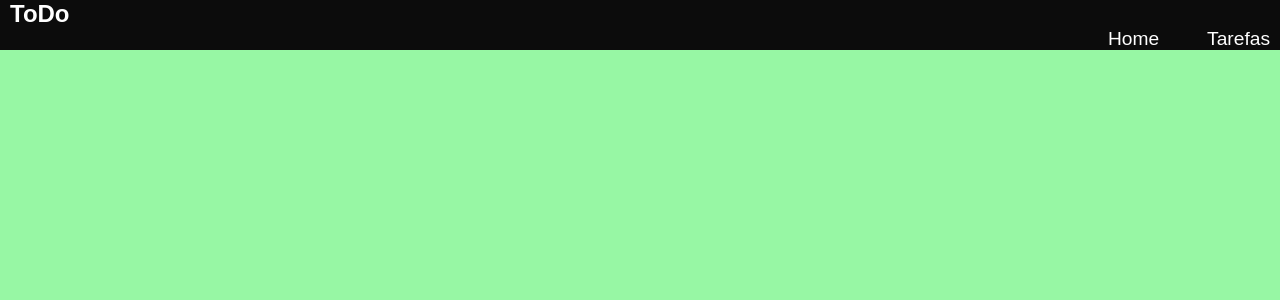
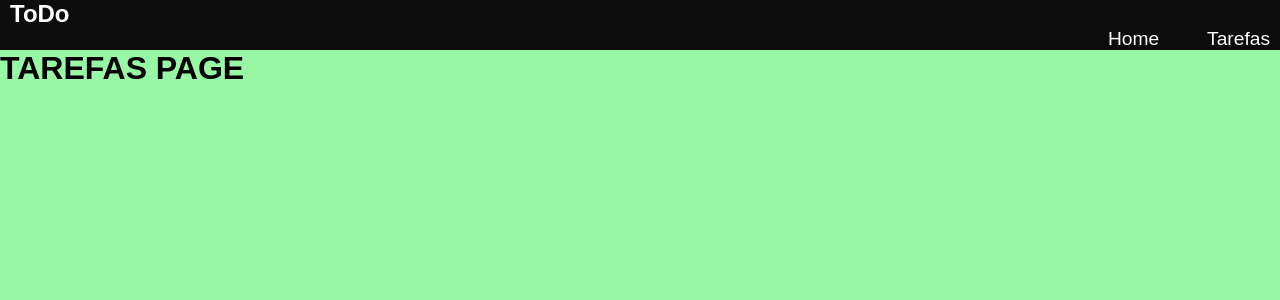
Before and after one commit to ualkerconde/todolist-aula, a React (Vite) app: page /tarefas in a window 1280 px wide. Shown: the top 300 px of the page. Built offline with nearby package versions, Linux system fonts and the light colour scheme.

Commit message:
feat: roteamento de páginas

```diff
--- a/src/App.jsx
+++ b/src/App.jsx
@@ -1,4 +1,10 @@
+import { Route, Routes } from "react-router-dom";
 import NavBar from "./components/navbar/Navbar";
+import Home from "./pages/Home/Home";
+import Tarefas from "./pages/Tarefas/Tarefas";
+import Login from "./pages/Login/Login";
+import Cadastro from "./pages/Cadastro/Cadastro";
+
 
 export default function App() {
     return (
@@ -6,8 +12,18 @@ export default function App() {
             <header>
                 <NavBar />
             </header>
-            <main></main>
-            <footer></footer>
+            <main>
+                <Routes>
+                    <Route path="/" element={<Home />} />
+                    <Route path="/tarefas" element={<Tarefas />} />
+
+                    <Route path="/login" element={<Login />} />
+                    <Route path="/cadastro" element={<Cadastro />} />
+                </Routes>
+            </main>
+            <footer>
+
+            </footer>
         </>
     );
 }
--- a/src/main.jsx
+++ b/src/main.jsx
@@ -7,8 +7,8 @@ import App from './App.jsx'
 
 createRoot(document.getElementById('root')).render(
   <StrictMode>
-    <browserRouter>
+    <BrowserRouter>
       <App />
-    </browserRouter>
+    </BrowserRouter>
   </StrictMode>,
 )
--- /dev/null
+++ b/src/pages/Home/Home.jsx
@@ -0,0 +1,5 @@
+export default function Home() {
+    return (
+        <h1>HOME PAGE</h1>
+    );
+}
--- /dev/null
+++ b/src/pages/Tarefas/Tarefas.jsx
@@ -0,0 +1,5 @@
+export default function Tarefas() {
+    return (
+        <h1>TAREFAS PAGE</h1>
+    );
+}
```
Also changed, not shown: src/pages/Home/Home.css (added), src/pages/Tarefas/Tarefas.css (added).
